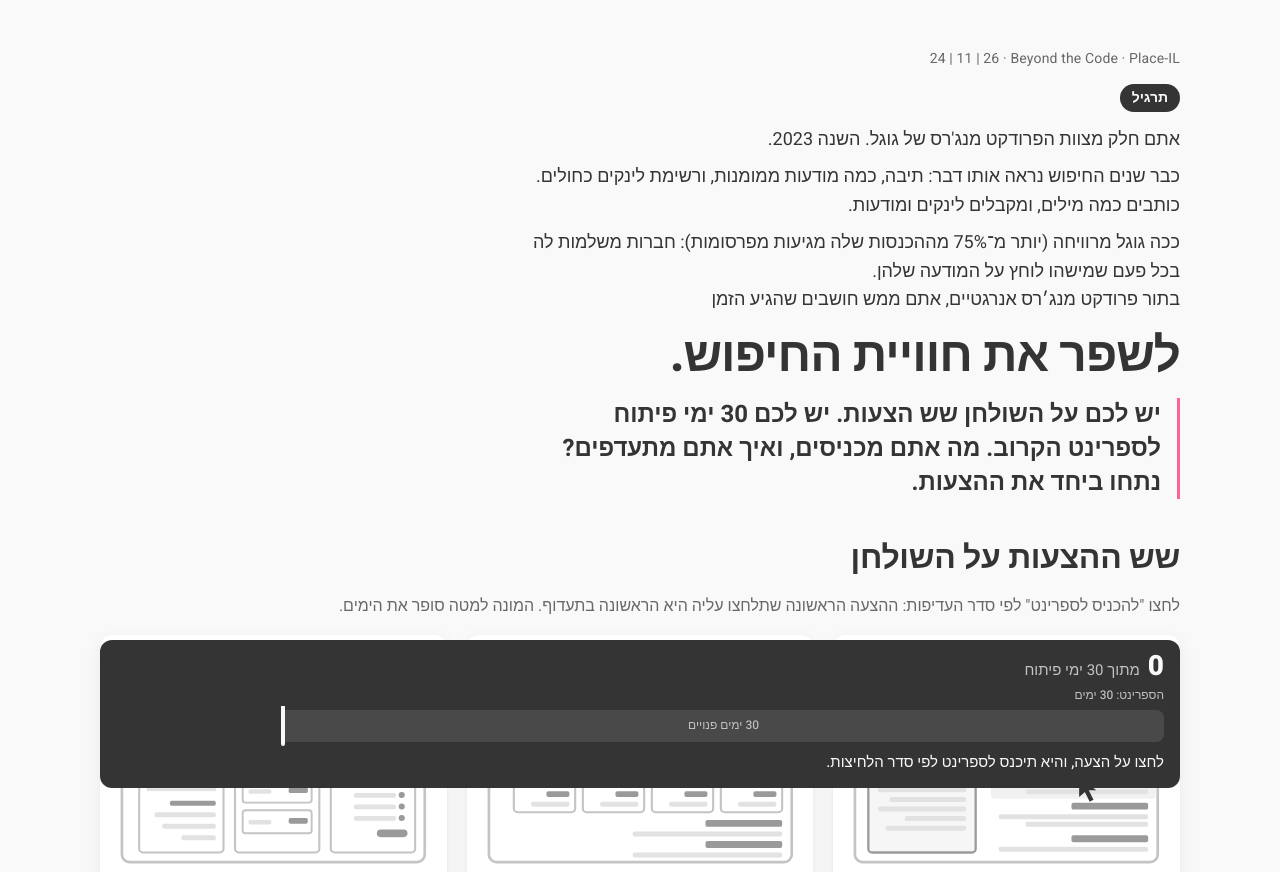
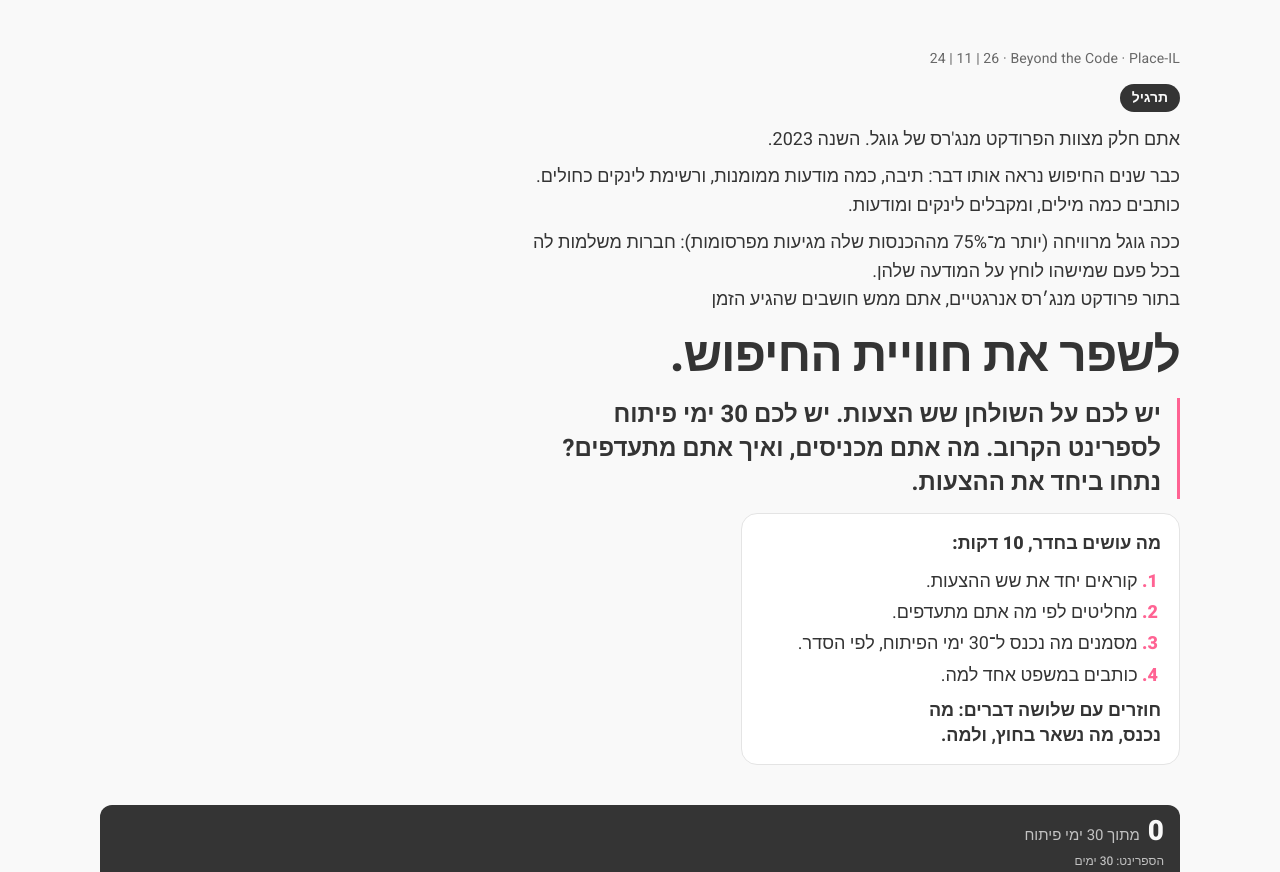
Before and after one commit to yativyaron/place-il-game, a plain HTML site: page room.html in a window 1280 px wide. Shown: the top 872 px of the page. Drawn offline with Linux system fonts and the light colour scheme; no server answers.

Commit message:
A steps slide before the breakout rooms, the same steps on the room page, and the presenter buttons in a strip under the slide
Co-Authored-By: Claude Fable 5.2 <noreply@anthropic.com>

```diff
--- a/room.html
+++ b/room.html
@@ -167,6 +167,12 @@ html:not(.is-live) .sec * { transition: none !important; animation: none !import
 .send .hint { text-wrap: balance; margin: 0; }
 .sst { font-size: 15px; line-height: 1.45; color: var(--mute); text-wrap: pretty; margin: 0; min-height: 1.45em; }
 .sst.ok { color: var(--ink); font-weight: 500; }
+.steps { display: grid; gap: 10px; max-width: 46ch; background: var(--surface, #FFFFFF); border: 1px solid var(--line); border-radius: 16px; padding: 16px 18px; }
+.steps .sth { font-weight: 800; font-size: 18px; margin: 0; }
+.steps ol { margin: 0; padding: 0; padding-inline-start: 1.3em; display: grid; gap: 6px; font-size: 18px; line-height: 1.4; }
+.steps li { text-wrap: balance; }
+.steps li::marker { color: var(--accent); font-weight: 800; }
+.steps .stb { font-weight: 700; font-size: 18px; line-height: 1.4; margin: 0; text-wrap: balance; }
 </style>
 </head>
 <body>
@@ -181,6 +187,16 @@ html:not(.is-live) .sec * { transition: none !important; animation: none !import
     </div>
     <h1>לשפר את חוויית החיפוש.</h1>
     <p class="ask">יש לכם על השולחן שש הצעות. יש לכם 30 ימי פיתוח לספרינט הקרוב. מה אתם מכניסים, ואיך אתם מתעדפים?<br>נתחו ביחד את ההצעות.</p>
+    <div class="steps">
+      <p class="sth">מה עושים בחדר, 10 דקות:</p>
+      <ol>
+        <li>קוראים יחד את שש ההצעות.</li>
+        <li>מחליטים לפי מה אתם מתעדפים.</li>
+        <li>מסמנים מה נכנס ל־30 ימי הפיתוח, לפי הסדר.</li>
+        <li>כותבים במשפט אחד למה.</li>
+      </ol>
+      <p class="stb">חוזרים עם שלושה דברים: מה נכנס, מה נשאר בחוץ, ולמה.</p>
+    </div>
   </header>
 
   <section class="sec" aria-labelledby="h-cards">
@@ -248,7 +264,6 @@ html:not(.is-live) .sec * { transition: none !important; animation: none !import
     <label class="whyl" for="why">למה החלטנו מה שהחלטנו (אפשר לכתוב ואפשר גם להגיד בע״פ):</label>
     <textarea id="why" class="why" rows="10" placeholder="מה נכנס לספרינט, על מה ויתרתם ולפי מה החלטתם"></textarea>
     <div class="send" id="send">
-      <p class="hint">אחד מהקבוצה מסמן וכותב בשביל כולם. זה נשמר לבד.</p>
       <p class="sst" id="sst" role="status" aria-live="polite"></p>
     </div>
   </section>
```
Also changed, not shown: deck/index.html (+24 -1 lines).
